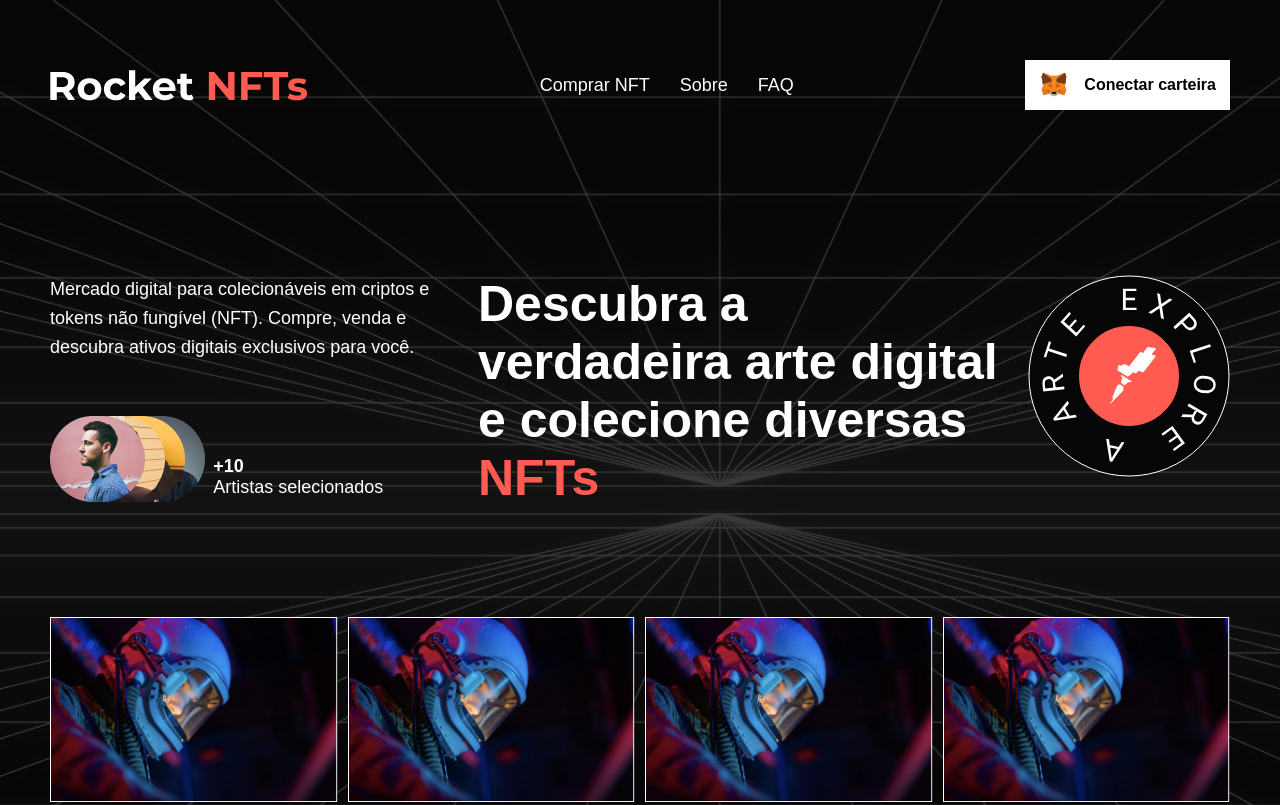
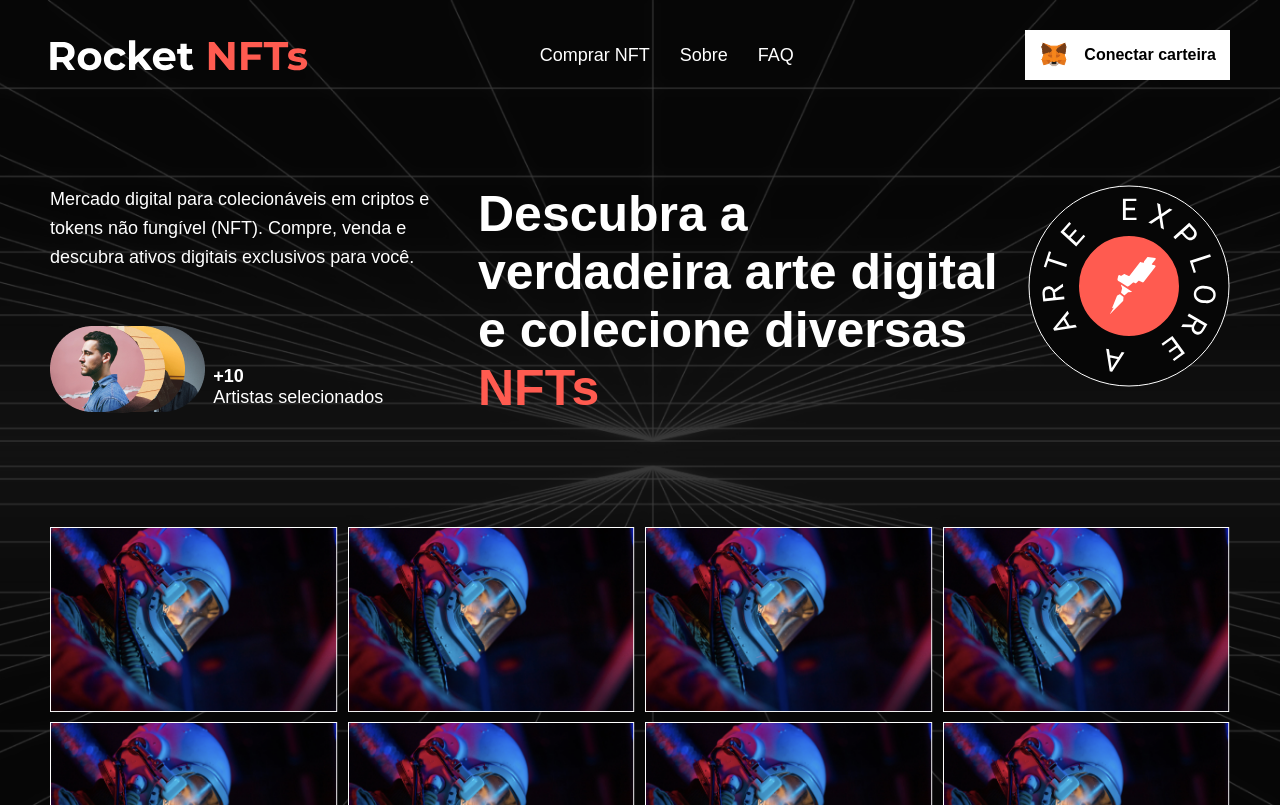
Before and after one commit to heitorlbelem/html_css_rocket_nfts, a website built with Vite: page index.html in a window 1280 px wide. Shown: the top 805 px of the page. Built offline with nearby package versions, Linux system fonts and the light colour scheme.

Commit message:
Fix background image layout and spaces

```diff
--- a/index.html
+++ b/index.html
@@ -8,6 +8,7 @@
   </head>
   <body>
     <div id="app">
+      <div class="background-image">
         <header>
           <img src="./assets/logo.svg" alt="" />
           <nav>
@@ -22,8 +23,6 @@
             Conectar carteira
           </button>
         </header>
-
-      <main>
         <div id="hero">
           <div id="columns">
             <div class="col">
@@ -67,6 +66,8 @@
             <img src="./assets/gallery_01.png" alt="" />
           </div>
         </div>
+      </div>
+      <main>
         <div id="informations">
           <div class="ratings">
             <p>
--- a/styles/base.css
+++ b/styles/base.css
@@ -18,20 +18,6 @@ body {
   background: #0e0e0e;
 }
 
-body::after {
-  content: "";
-  display: block;
-  position: absolute;
-  top: 0;
-  left: 0;
-  z-index: -2;
-  width: 100%;
-  height: 100rem;
-  background-image: url("../assets/background.png");
-  background-size: cover;
-  background-repeat: no-repeat;
-}
-
 body,
 a,
 input,
@@ -39,3 +25,11 @@ button {
   font-family: "Montserrat", sans-serif;
   color: #fff;
 }
+
+#app > .background-image {
+  background-image: url("../assets/background.png");
+  background-size: cover;
+  background-repeat: no-repeat;
+
+  padding: 3rem 5rem 0;
+}
--- a/styles/header.css
+++ b/styles/header.css
@@ -1,19 +1,18 @@
-#app > header {
+#app > .background-image > header {
   font-size: 1.8rem;
 
   display: flex;
   align-items: center;
   justify-content: space-between;
-  padding: 6rem 5rem;
 }
 
-#app > header > nav > ul {
+#app > .background-image header > nav > ul {
   display: flex;
   align-items: center;
   gap: 3rem;
 }
 
-#app > header > nav > ul li {
+#app > .background-image header > nav > ul li {
   list-style: none;
   cursor: pointer;
   transition: 0.2s ease-in-out;
@@ -23,7 +22,7 @@
   }
 }
 
-#app > header > button {
+#app > .background-image header > button {
   padding: 1rem 1.4rem;
   border: none;
 
--- a/styles/hero.css
+++ b/styles/hero.css
@@ -2,8 +2,6 @@
   display: flex;
   flex-direction: column;
   gap: 11rem;
-
-  padding-inline: 5rem;
 }
 
 #columns {
--- a/styles/informations.css
+++ b/styles/informations.css
@@ -1,7 +1,7 @@
 #informations {
   display: flex;
   align-items: center;
-  margin-block: 7rem;
+  margin-bottom: 7rem;
 
   border-bottom: 1px solid #5a5757;
 }
@@ -39,8 +39,9 @@
   grid-template-areas:
     "tsection tsection"
     "banner banner";
-  gap: 7rem 12rem;
+  row-gap: 7rem;
   border-left: 1px solid #5a5757;
+  padding-top: 8rem;
 }
 
 #grid-informations .text-section {
```
Lines whose indentation alone changed are shown as unchanged.
